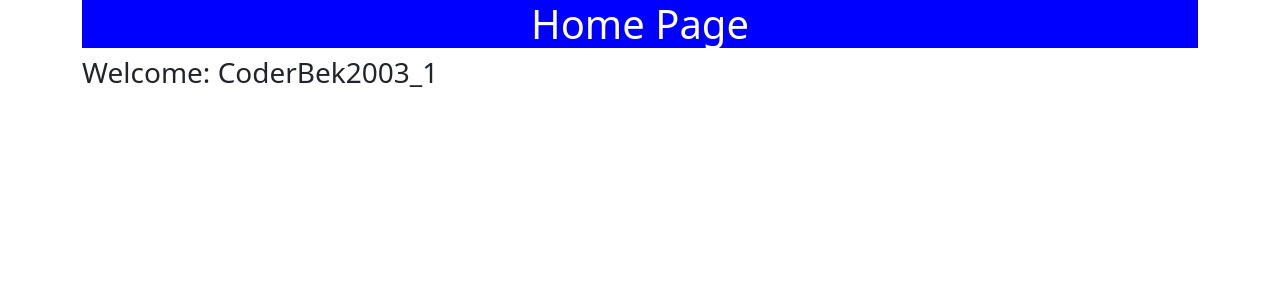
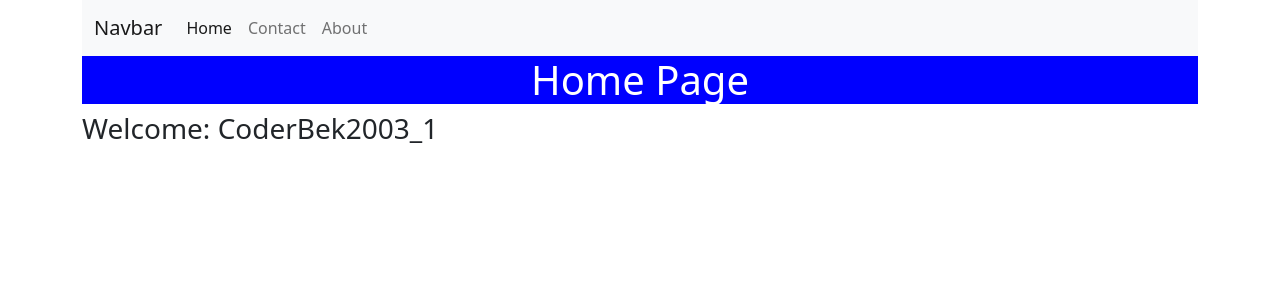
Before and after one commit to JamshidbekAkhlidinov/php-mvc, a PHP site: page / in a window 1280 px wide. Shown: the top 300 px of the page. Run offline with PHP 8.4, Linux system fonts and the light colour scheme.

Commit message:
layouts update

```diff
--- a/views/layouts/main.php
+++ b/views/layouts/main.php
@@ -7,9 +7,29 @@
     <link href="https://cdn.jsdelivr.net/npm/bootstrap@5.2.3/dist/css/bootstrap.min.css" rel="stylesheet" integrity="sha384-rbsA2VBKQhggwzxH7pPCaAqO46MgnOM80zW1RWuH61DGLwZJEdK2Kadq2F9CUG65" crossorigin="anonymous">
 </head>
 <body>
-<section class="container">
+
+<div class="container">
+    <nav class="navbar navbar-expand-lg navbar-light bg-light">
+        <div class="container-fluid">
+            <a class="navbar-brand" href="#">Navbar</a>
+            <button class="navbar-toggler" type="button" data-bs-toggle="collapse" data-bs-target="#navbarNavAltMarkup" aria-controls="navbarNavAltMarkup" aria-expanded="false" aria-label="Toggle navigation">
+                <span class="navbar-toggler-icon"></span>
+            </button>
+            <div class="collapse navbar-collapse" id="navbarNavAltMarkup">
+                <div class="navbar-nav">
+                    <a class="nav-link active" aria-current="page" href="/">Home</a>
+                    <a class="nav-link" href="/contact">Contact</a>
+                    <a class="nav-link" href="/about">About</a>
+                </div>
+            </div>
+        </div>
+    </nav>
+</div>
+
+<div class="container">
     {{content}}
-</section>
+</div>
+
 <script src="https://cdn.jsdelivr.net/npm/bootstrap@5.2.3/dist/js/bootstrap.bundle.min.js" integrity="sha384-kenU1KFdBIe4zVF0s0G1M5b4hcpxyD9F7jL+jjXkk+Q2h455rYXK/7HAuoJl+0I4" crossorigin="anonymous"></script>
 </body>
 </html>
```
